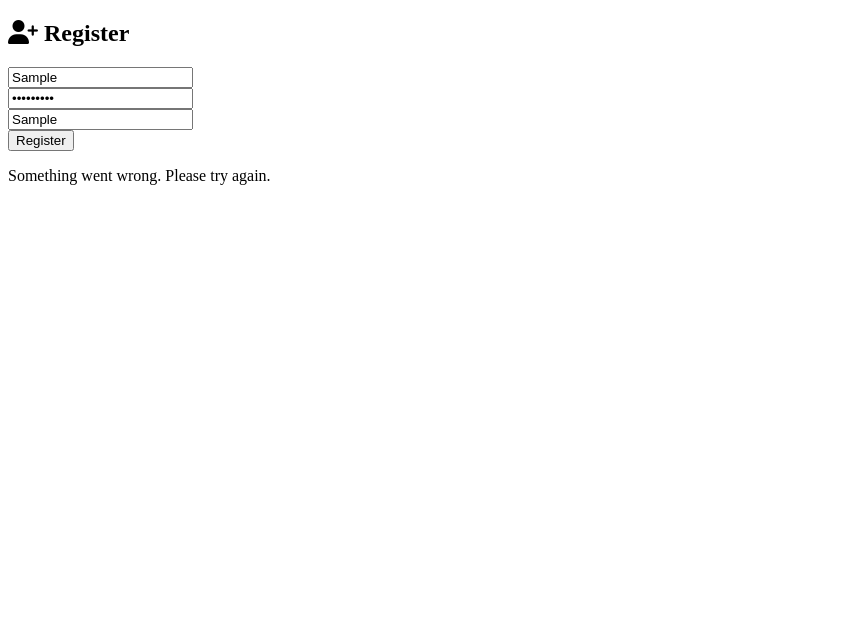
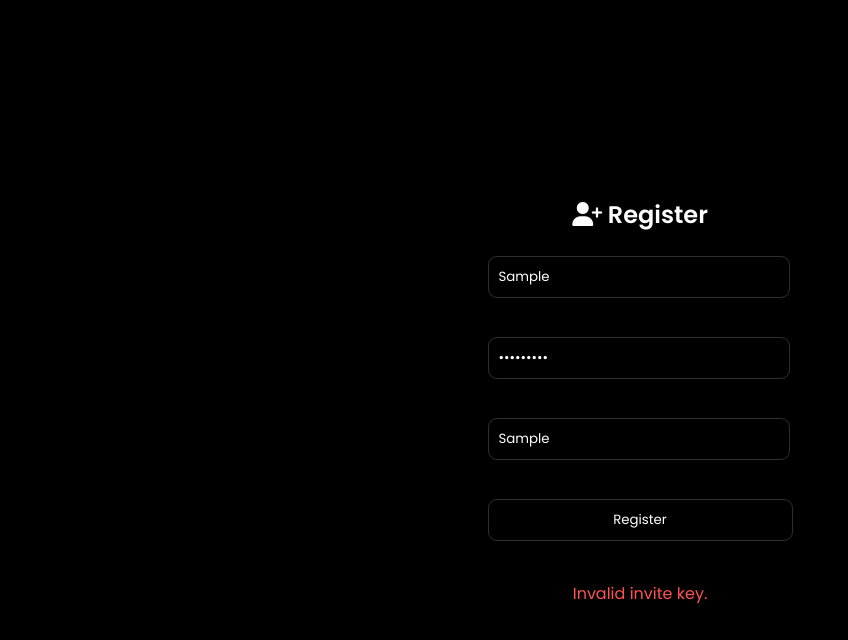
Before and after one commit to MussabIbrahimovic/ttto, a plain HTML site: page 1/register.html in a window 1280 px wide. Both pictures are taken after typing "Sample", "Sample123", "Sample" into the empty fields and a click on the button "Register". Shown: the whole page, without its empty margins (0-848 px from the left). Drawn offline with Linux system fonts and the light colour scheme; no server answers.

Commit message:
Update register.html

```diff
--- a/1/register.html
+++ b/1/register.html
@@ -7,7 +7,99 @@
     <link href="https://cdnjs.cloudflare.com/ajax/libs/font-awesome/6.2.0/css/all.min.css" rel="stylesheet">
     <link href="https://fonts.googleapis.com/css2?family=Poppins:wght@300;400;500;600&display=swap" rel="stylesheet">
     <style>
-        /* Your existing styles */
+        body {
+            margin: 0;
+            padding: 0;
+            font-family: 'Poppins', sans-serif;
+            background: #000;
+            color: #fff;
+            display: flex;
+            justify-content: center;
+            align-items: center;
+            height: 100vh;
+            overflow: hidden;
+        }
+
+        .container {
+            padding: 60px;
+            border-radius: 10px;
+            text-align: center;
+            animation: fadeIn 1s ease-out;
+        }
+
+        @keyframes fadeIn {
+            from {
+                opacity: 0;
+                transform: translateY(-20px);
+            }
+            to {
+                opacity: 1;
+                transform: translateY(0);
+            }
+        }
+
+        h2 {
+            margin-bottom: 1.5rem;
+            font-weight: 600;
+        }
+
+        input {
+            width: 280px;
+            padding: 10px;
+            margin: 7px;
+            justify-content: center;
+            align-items: center;
+            display: block;
+            font-family: 'Poppins', sans-serif;
+            background: transparent;
+            color: #ffffff;
+            transition: ease 0.3s;
+            border: 1px solid #5f5f5f80;
+            border-radius: 9px;
+            outline: none !important;
+        }
+
+        input:focus {
+            background: #0;
+            cursor: pointer;
+            transition: 0.5s;
+            filter: drop-shadow(0 0 5px #ffffff);
+        }
+
+        button {
+            display: block;
+            font-family: 'Poppins', sans-serif;
+            background: transparent;
+            width: 305px;
+            padding: 10px;
+            margin: 7px;
+            color: #ffffff;
+            outline: none !important;
+            border: 1px solid #5f5f5f80;
+            border-radius: 9px;
+            transition: all 0.3s ease;
+        }
+
+        button:hover {
+            background: #0;
+            cursor: pointer;
+            transition: 0.5s;
+            filter: drop-shadow(0 0 5px #ffffff);
+        }
+
+        .error {
+            color: #ff5252;
+            margin-top: 0.5rem;
+        }
+
+        a {
+            text-decoration: none;
+            color: #9ABDDC;
+        }
+
+        a:hover {
+            text-decoration: underline;
+        }
     </style>
 </head>
 <body>
@@ -42,27 +134,16 @@
                 return;
             }
 
-            // Send registration request to the server
-            fetch('/register', {
-                method: 'POST',
-                headers: { 'Content-Type': 'application/json' },
-                body: JSON.stringify({ username, password, inviteCode: inviteKey })
-            })
-            .then(response => response.json())
-            .then(data => {
-                if (data.error) {
-                    errorMessage.textContent = data.error;
-                    errorMessage.style.display = 'block';
-                } else {
-                    alert('Registration successful!');
-                    window.location.href = 'login.html'; // Redirect to login page
-                }
-            })
-            .catch(error => {
-                console.error('Error:', error);
-                errorMessage.textContent = 'Something went wrong. Please try again.';
+            // Validate invite key
+            if (inviteKey !== '12345678') {
+                errorMessage.textContent = 'Invalid invite key.';
                 errorMessage.style.display = 'block';
-            });
+                return;
+            }
+
+            // Simulate successful registration
+            alert('Registration successful!');
+            window.location.href = 'login.html'; // Redirect to login page
         });
     </script>
 
```
